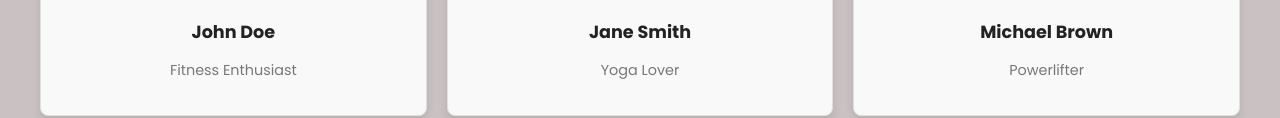
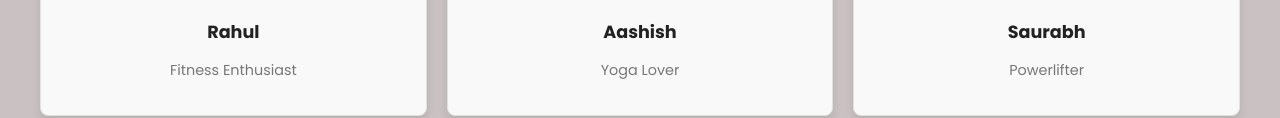
Before and after one commit to himanshu561hi/TheGYM, a plain HTML site: page index.html in a window 1280 px wide. Shown: the part 2844-2962 px from the top of the page. Drawn offline with Linux system fonts and the light colour scheme; a web font is replaced by a local one.

Commit message:
Update index.html

```diff
--- a/index.html
+++ b/index.html
@@ -169,7 +169,7 @@
             <p class="quote">"Joining THE GYM has been life-changing! The trainers are fantastic, and the environment is motivating."</p>
             <div class="author">
               <img src="images/review1.jpg" alt="John Doe">
-              <h4>John Doe</h4>
+              <h4>Rahul</h4>
               <p>Fitness Enthusiast</p>
             </div>
           </div>
@@ -177,7 +177,7 @@
             <p class="quote">"The facilities are top-notch, and I’ve never felt stronger. Highly recommend THE GYM to everyone."</p>
             <div class="author">
               <img src="images/review1.jpg" alt="Jane Smith">
-              <h4>Jane Smith</h4>
+              <h4>Aashish</h4>
               <p>Yoga Lover</p>
             </div>
           </div>
@@ -185,7 +185,7 @@
             <p class="quote">"A great place with professional staff and supportive members. THE GYM truly feels like a second home."</p>
             <div class="author">
               <img src="images/review1.jpg" alt="Michael Brown">
-              <h4>Michael Brown</h4>
+              <h4>Saurabh</h4>
               <p>Powerlifter</p>
             </div>
           </div>
```
